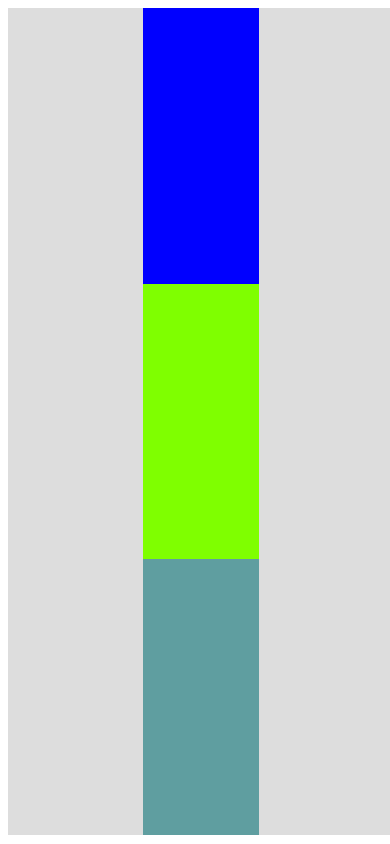
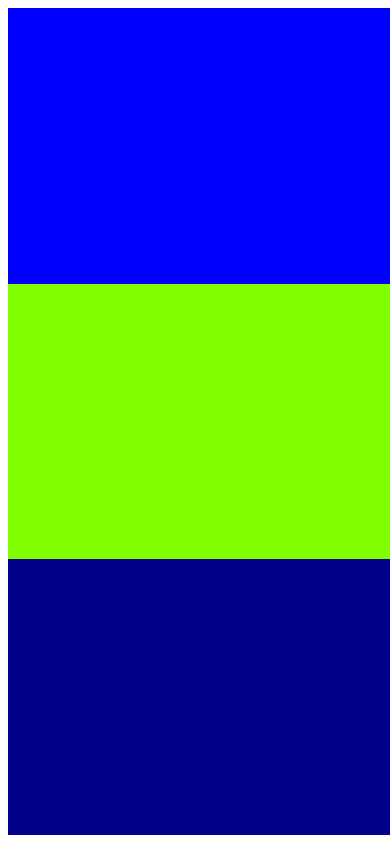
Before and after one commit to KOJI-YAMAMOTO-GitHub/Calendar-Clock-task, a plain HTML site: page index.html in a window 390 px wide. Drawn offline with Linux system fonts and the light colour scheme.

Commit message:
Update calendar&clock&task.css

```diff
--- a/calendar&clock&task.css
+++ b/calendar&clock&task.css
@@ -44,10 +44,17 @@
         flex-direction:column;
     }
 
+    #calendararea{
+        width: 100%;
+        background-color: blue;
+    }
+    #clockarea{
+        width: 100%;
+        background-color: chartreuse;
+    }
     #taskarea{
-        height: 60%;
-        width: 30%;
-        background-color:cadetblue;
+        width: 100%;
+        background-color:darkblue;
     }
 
 }
```
